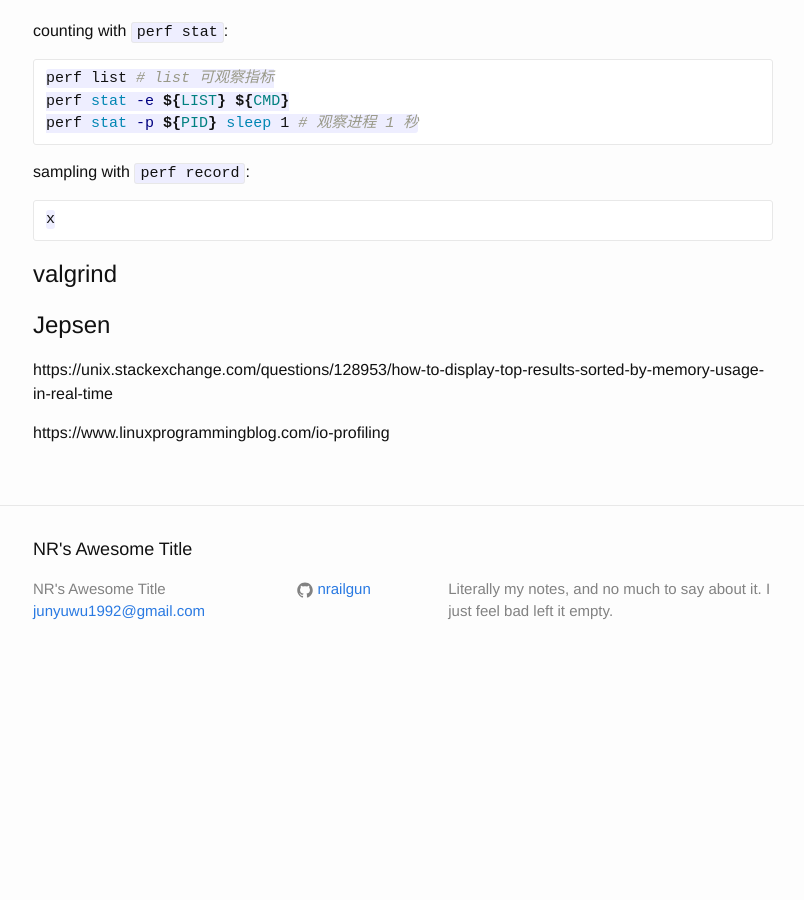
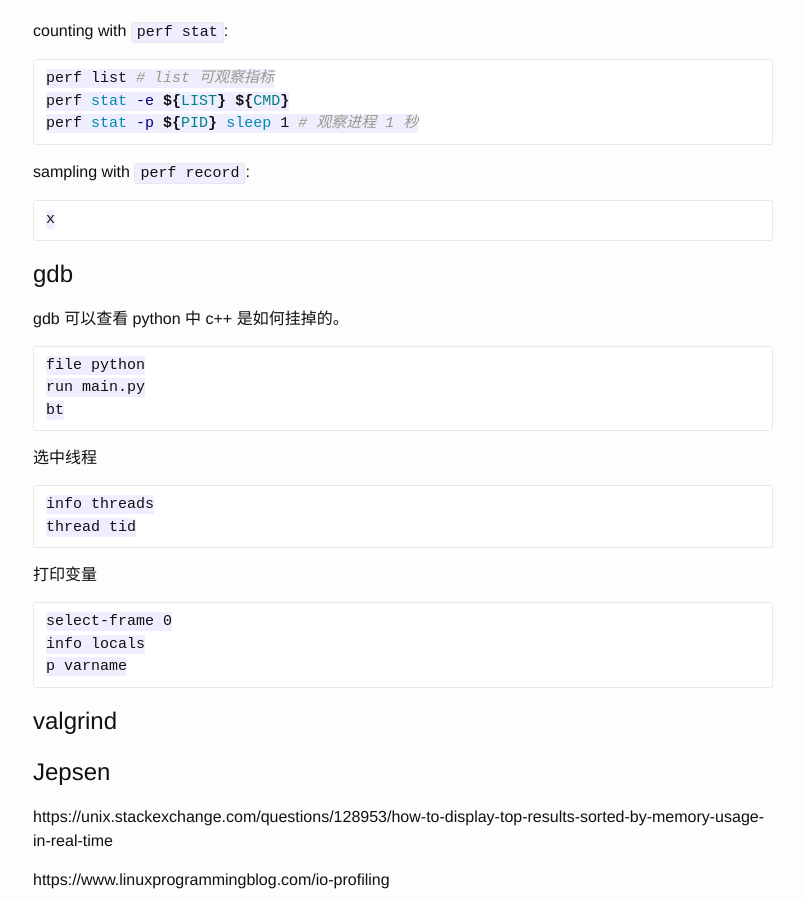
Before and after one commit to nrailgun/nrailgun.github.io, a Jekyll site: the page built from _posts/tools/2020-10-03-linux-debug-tools.md, in a window 1280 px wide and 900 px high, scrolled down 1131 px. Shown: the whole window, without its empty margins (237-1041 px from the left). Built offline with Jekyll 4.4.1, drawn with Linux system fonts in a browser that asks for light colours; before the commit the page ends 1814 px from its top, so only the background shows below that.

Commit message:
20/10/30

````diff
--- a/_posts/tools/2020-10-03-linux-debug-tools.md
+++ b/_posts/tools/2020-10-03-linux-debug-tools.md
@@ -74,7 +74,30 @@ sampling with `perf record`:
 x
 ```
 
+# gdb
 
+gdb 可以查看 python 中 c++ 是如何挂掉的。
+
+```text
+file python
+run main.py
+bt
+```
+
+选中线程
+
+```
+info threads
+thread tid
+```
+
+打印变量
+
+```
+select-frame 0
+info locals
+p varname
+```
 
 # valgrind
 
````
Also changed, not shown: _posts/goals.md (+2 -23 lines), _posts/tools/2020-05-30-tips-for-docker-and-k8s.md (+6 -0 lines), _posts/tools/git-cheat-sheet.md (+24 -0 lines), _posts/uncategorized/cpp-primer-note.md (+6 -0 lines), _posts/uncategorized/important-numbers.md (added, +45 -0 lines).
